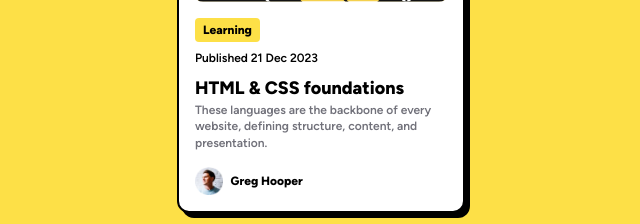
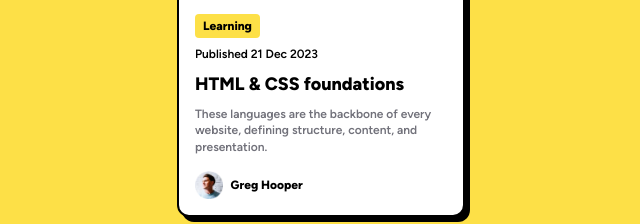
Before and after one commit to lucaslinyker/blog-preview-card, a React (Vite) app: page / in a window 1280 px wide. Shown: the part 377-601 px from the top of the page, without its empty margins (319-959 px from the left). Built offline with nearby package versions, Linux system fonts and the light colour scheme.

Commit message:
:bug: fix: Definir inline-block para funcionar o espaçamento

```diff
--- a/src/components/Card.jsx
+++ b/src/components/Card.jsx
@@ -11,7 +11,7 @@ function Card() {
       <p className="text-xs mb-2">Published 21 Dec 2023</p>
 
       <a
-        className="font-extrabold text-lg mb-2 hover:cursor-pointer hover:text-yellow-300 hover:dark:text-yellow-700"
+        className="inline-block font-extrabold text-lg mb-2 hover:cursor-pointer hover:text-yellow-300 hover:dark:text-yellow-700"
         href="#"
       >
         HTML & CSS foundations
```
